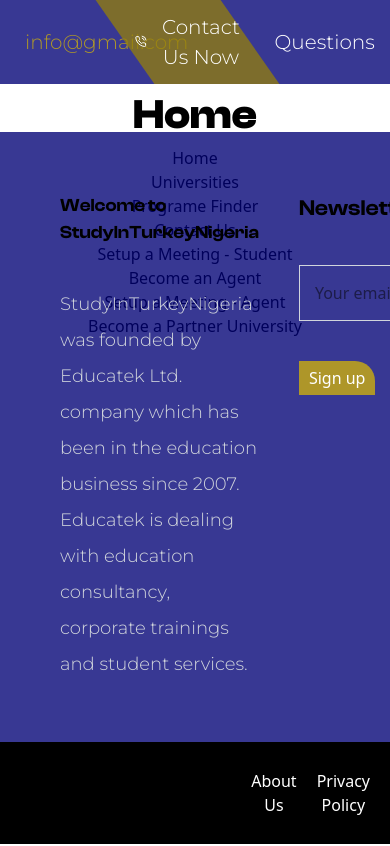
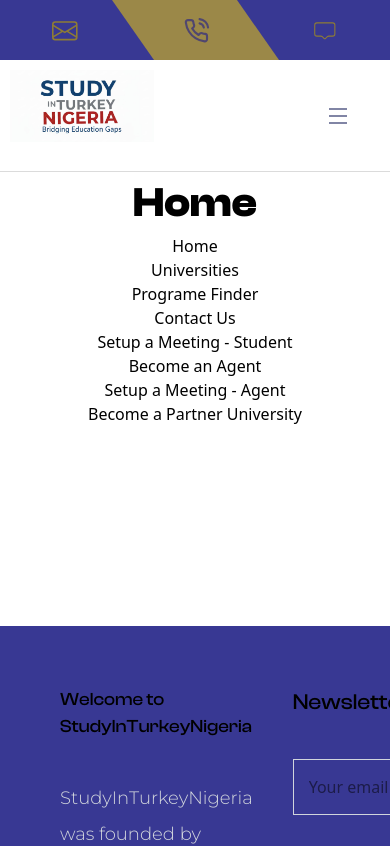
Before and after one commit to Netrue2025/studyinturkeynigeria, a React (Vite) app: page /#/ in a window 390 px wide. Shown: the top 846 px of the page. Built offline with nearby package versions, Linux system fonts and the light colour scheme.

Commit message:
New topnav update

```diff
--- a/src/Components/TopNavOne.tsx
+++ b/src/Components/TopNavOne.tsx
@@ -2,18 +2,50 @@
 import { BsEnvelope } from "react-icons/bs";
 import { FiPhoneCall } from "react-icons/fi";
 import { CiChat2 } from "react-icons/ci";
+import { RiMenuLine } from "react-icons/ri";
 
 export function TopNavOne (){
     return(
-        <div className="TopNavOne">
-            <figure>
-                <img src="/images/logo.jpeg" alt="logo image" />
-            </figure>
-            <div className="navMenu">
-                <div className="info"><BsEnvelope className="envelope"/><p>info@gmail.com</p></div>
-                <div className="contactUsNow"><FiPhoneCall className="phone"/><p>Contact Us Now</p></div>
-                <div className="question"><CiChat2 className="chat"/><p>Questions</p></div>
+        <div>
+            {/* Mobile menu */}
+            <div className="mobile-menu-container">
+                <div className="email"><BsEnvelope className="envelope"/></div>
+                <div className="phone"><FiPhoneCall className="phone-icon"/></div>
+                <div className="message"><CiChat2 className="chat"/></div>
+            </div>
+
+            {/* Destop */}
+            <div className="TopNavOne">
+                <figure>
+                    <img src="/images/logo.jpeg" alt="logo image" />
+                </figure>
+                <div className="mobile-menu"><RiMenuLine className="menu-icon"/></div>
+                <div className="navMenu">
+                    <div className="info">
+                        <BsEnvelope className="envelope"/>
+                        <div className="info-text">
+                            <span>INFO</span>
+                            <h3>@STUDYTURKEYNIGERIA.COM</h3>
+                        </div>
+                    </div>
+                    <div className="contactUsNow">
+                        <FiPhoneCall className="phone"/>
+                        <div className="contact-text">
+                            <span>CALL US NOW</span>
+                            <h3>+90 536 323 3366</h3>
+                        </div>
+                    </div>
+                    <div className="question">
+                        <CiChat2 className="chat"/>
+                        <div className="chat-text">
+                            <span>QUESTIONS?</span>
+                            <h3>CONTACT US</h3>
+                        </div>
+
+                    </div>
+                </div>
             </div>
         </div>
+
     )
 }
--- a/src/Styles/Footer.css
+++ b/src/Styles/Footer.css
@@ -5,7 +5,7 @@
   display: flex;
   flex-direction: column;
   box-sizing: border-box;
-  position: absolute;
+  position: relative;
   bottom: 0;
 }
 footer .footer-top {
@@ -15,6 +15,7 @@
   display: flex;
   gap: 40px;
   box-sizing: border-box;
+  margin-top: 200px;
 }
 footer .footer-top .about {
   max-width: 600px;
--- a/src/Styles/Footer.scss
+++ b/src/Styles/Footer.scss
@@ -5,8 +5,10 @@
   display: flex;
   flex-direction: column;
   box-sizing: border-box;
-  position: absolute;
+  position: relative;
   bottom: 0;
+
+
 
 
   .footer-top {
@@ -16,6 +18,7 @@
     display: flex;
     gap: 40px;
     box-sizing: border-box;
+     margin-top: 200px;
 
     .about {
       max-width: 600px;
--- a/src/Styles/TopNavOne.css
+++ b/src/Styles/TopNavOne.css
@@ -1,18 +1,28 @@
+.mobile-menu-container {
+  display: none;
+}
+
 .TopNavOne {
   display: flex;
   flex-direction: row;
   max-width: 100dvw;
-  max-height: 5%;
+  height: 112px;
   justify-content: space-between;
   margin: 0;
+  border-bottom: 1px solid rgba(128, 128, 128, 0.288);
 }
 .TopNavOne figure {
   width: 25%;
+  max-height: 100%;
+  position: inherit;
 }
 .TopNavOne figure img {
-  height: 84px;
+  height: 90%;
   width: auto;
   margin: auto;
+}
+.TopNavOne .mobile-menu {
+  display: none;
 }
 .TopNavOne .navMenu {
   width: 100%;
@@ -21,13 +31,27 @@
 }
 .TopNavOne .navMenu .info, .TopNavOne .navMenu .contactUsNow, .TopNavOne .navMenu .question {
   width: 32%;
-  color: white;
+  color: rgb(255, 255, 255);
   margin: 0;
+  font-weight: 700 !important;
   cursor: pointer;
   display: flex;
 }
-.TopNavOne .navMenu .info p, .TopNavOne .navMenu .contactUsNow p, .TopNavOne .navMenu .question p {
-  margin: auto 10px;
+.TopNavOne .navMenu .info .info-text, .TopNavOne .navMenu .info .contact-text, .TopNavOne .navMenu .info .chat-text, .TopNavOne .navMenu .contactUsNow .info-text, .TopNavOne .navMenu .contactUsNow .contact-text, .TopNavOne .navMenu .contactUsNow .chat-text, .TopNavOne .navMenu .question .info-text, .TopNavOne .navMenu .question .contact-text, .TopNavOne .navMenu .question .chat-text {
+  text-align: left;
+  margin: auto 15px;
+}
+.TopNavOne .navMenu .info .info-text span, .TopNavOne .navMenu .info .contact-text span, .TopNavOne .navMenu .info .chat-text span, .TopNavOne .navMenu .contactUsNow .info-text span, .TopNavOne .navMenu .contactUsNow .contact-text span, .TopNavOne .navMenu .contactUsNow .chat-text span, .TopNavOne .navMenu .question .info-text span, .TopNavOne .navMenu .question .contact-text span, .TopNavOne .navMenu .question .chat-text span {
+  font-size: 10px;
+  letter-spacing: 2.5px;
+  color: rgba(224, 224, 224, 0.671);
+  font-family: clash-display-medium;
+}
+.TopNavOne .navMenu .info .info-text h3, .TopNavOne .navMenu .info .contact-text h3, .TopNavOne .navMenu .info .chat-text h3, .TopNavOne .navMenu .contactUsNow .info-text h3, .TopNavOne .navMenu .contactUsNow .contact-text h3, .TopNavOne .navMenu .contactUsNow .chat-text h3, .TopNavOne .navMenu .question .info-text h3, .TopNavOne .navMenu .question .contact-text h3, .TopNavOne .navMenu .question .chat-text h3 {
+  color: rgba(255, 255, 255, 0.877);
+}
+.TopNavOne .navMenu .info .contact-text, .TopNavOne .navMenu .contactUsNow .contact-text, .TopNavOne .navMenu .question .contact-text {
+  transform: skew(-35deg);
 }
 .TopNavOne .navMenu .info .envelope, .TopNavOne .navMenu .info .phone, .TopNavOne .navMenu .info .chat, .TopNavOne .navMenu .contactUsNow .envelope, .TopNavOne .navMenu .contactUsNow .phone, .TopNavOne .navMenu .contactUsNow .chat, .TopNavOne .navMenu .question .envelope, .TopNavOne .navMenu .question .phone, .TopNavOne .navMenu .question .chat {
   margin: auto 5px;
@@ -40,28 +64,125 @@
 .TopNavOne .navMenu .info:hover {
   color: rgba(217, 185, 3, 0.733);
 }
+.TopNavOne .navMenu .info:hover .info-text span {
+  color: rgba(217, 185, 3, 0.733);
+}
+.TopNavOne .navMenu .info:hover .info-text h3 {
+  color: rgba(217, 185, 3, 0.733);
+}
 .TopNavOne .navMenu .info:hover .envelope {
-  transform: rotate(-15deg);
+  transform: rotate(15deg);
   margin-left: 10px;
+  transition: transform 0.5s ease-in-out;
 }
 .TopNavOne .navMenu .contactUsNow {
   transform: skew(35deg);
   background-color: rgba(150, 128, 8, 0.733);
 }
-.TopNavOne .navMenu .contactUsNow p {
-  transform: skew(-35deg);
+.TopNavOne .navMenu .contactUsNow:hover {
+  color: rgba(2, 2, 167, 0.562);
 }
-.TopNavOne .navMenu .contactUsNow:hover {
-  color: rgba(0, 0, 117, 0.781);
+.TopNavOne .navMenu .contactUsNow:hover .contact-text span {
+  color: rgba(2, 2, 167, 0.562);
+}
+.TopNavOne .navMenu .contactUsNow:hover .contact-text h3 {
+  color: rgba(2, 2, 167, 0.562);
 }
 .TopNavOne .navMenu .contactUsNow:hover .phone {
-  transform: rotate(-15deg);
+  transform: rotate(55deg);
   margin-left: 10px;
+  transition: transform 0.5s ease-in-out;
 }
 .TopNavOne .navMenu .question:hover {
   color: rgba(217, 185, 3, 0.733);
 }
+.TopNavOne .navMenu .question:hover .chat-text span {
+  color: rgba(217, 185, 3, 0.733);
+}
+.TopNavOne .navMenu .question:hover .chat-text h3 {
+  color: rgba(217, 185, 3, 0.733);
+}
 .TopNavOne .navMenu .question:hover .chat {
-  transform: rotate(-15deg);
+  transform: rotate(15deg);
   margin-left: 10px;
+  transition: transform 0.5s ease-in-out;
+}
+
+@media screen and (max-width: 991px) {
+  .mobile-menu-container {
+    display: flex;
+    width: 100dvw;
+    height: 60px;
+    background-color: rgba(0, 0, 117, 0.781);
+    justify-content: space-around;
+  }
+  .mobile-menu-container .email, .mobile-menu-container .phone, .mobile-menu-container .message {
+    width: 32%;
+    padding: 0;
+  }
+  .mobile-menu-container .email .envelope {
+    color: rgba(185, 158, 5, 0.664);
+    font-size: 2rem;
+    cursor: pointer;
+    margin: 15px auto;
+  }
+  .mobile-menu-container .phone {
+    transform: skew(35deg);
+    background-color: rgba(245, 209, 4, 0.521);
+  }
+  .mobile-menu-container .phone .phone-icon {
+    transform: skew(-35deg);
+    color: rgba(7, 7, 150, 0.5);
+    font-size: 2rem;
+    cursor: pointer;
+    margin: 15px auto;
+  }
+  .mobile-menu-container .message .chat {
+    color: rgba(185, 158, 5, 0.664);
+    font-size: 2rem;
+    margin: auto;
+    cursor: pointer;
+    margin: 15px auto;
+  }
+  .TopNavOne {
+    width: 100dvw;
+  }
+  .TopNavOne figure {
+    width: 40%;
+    padding: 10px 0;
+  }
+  .TopNavOne figure img {
+    height: 4.5rem;
+    margin: auto 10px;
+  }
+  .TopNavOne .mobile-menu {
+    display: flex;
+    flex-direction: column;
+    width: 50%;
+    min-height: 100%;
+  }
+  .TopNavOne .mobile-menu .menu-icon {
+    font-size: 1.5rem;
+    margin: auto 40px;
+    font-weight: 400;
+    align-self: self-end;
+    color: rgba(1, 8, 73, 0.493);
+  }
+  .TopNavOne .navMenu {
+    display: none;
+  }
+}
+@media screen and (max-width: 512px) {
+  .mobile-menu-container .email .envelope, .mobile-menu-container .phone .envelope, .mobile-menu-container .message .envelope {
+    font-size: 1.6rem;
+    margin: 18px auto;
+  }
+  .mobile-menu-container .email .phone-icon, .mobile-menu-container .phone .phone-icon, .mobile-menu-container .message .phone-icon {
+    font-size: 1.6rem;
+    margin: 18px auto;
+  }
+  .mobile-menu-container .email .chat, .mobile-menu-container .phone .chat, .mobile-menu-container .message .chat {
+    font-size: 1.6rem;
+    margin: 18px auto;
+  }
 }/*# sourceMappingURL=TopNavOne.css.map */
--- a/src/Styles/TopNavOne.scss
+++ b/src/Styles/TopNavOne.scss
@@ -1,21 +1,31 @@
+.mobile-menu-container{
+    display: none;
+}
+
 .TopNavOne{
     display: flex;
     flex-direction: row;
     max-width: 100dvw;
-    max-height: 5%;
+
+    height: 112px;
     justify-content: space-between;
     margin: 0;
+    border-bottom: 1px solid rgba(128, 128, 128, 0.288);
+
 
     figure{
         width: 25%;
-
+        max-height: 100%;
+        position: inherit;
         img{
-            height: 84px;
+            height: 90%;
             width: auto;
             margin: auto;
         }
     }
-
+    .mobile-menu{
+        display: none;
+    }
     .navMenu{
         width: 100%;
         display: flex;
@@ -24,15 +34,32 @@
 
         .info, .contactUsNow, .question{
             width: 32%;
-            color: white;
+            color: rgb(255, 255, 255);
             margin: 0;
+            font-weight: 700 !important;
             cursor: pointer;
             display: flex;
 
-            p{
-                // transform: skew(-30deg);
-                margin: auto 10px;
+            .info-text, .contact-text, .chat-text{
+                text-align: left;
+                margin: auto 15px;
+
+                span{
+                    font-size: 10px;
+                    letter-spacing: 2.5px;
+                    color: rgba(224, 224, 224, 0.671);
+
+                    font-family: clash-display-medium;
+                }
+                h3{
+                    // letter-spacing: 2px;
+                    color: rgba(255, 255, 255, 0.877);
+                }
             }
+            .contact-text{
+                transform: skew(-35deg);
+            }
+
             .envelope, .phone, .chat{
                 margin: auto 5px;
                 margin-left: 10px;
@@ -44,16 +71,28 @@
             }
 
 
+
+
         }
 
         .info:hover{
-        color: rgba(217, 185, 3, 0.733);
+            color: rgba(217, 185, 3, 0.733);
 
+            .info-text{
+                span{
+                    color: rgba(217, 185, 3, 0.733);
+                }
+                h3{
+                     color: rgba(217, 185, 3, 0.733);
+                }
 
-        .envelope{
-            transform: rotate(-15deg);
-            margin-left: 10px;
-        }
+            }
+
+            .envelope{
+                transform: rotate(15deg);
+                margin-left: 10px;
+                transition: transform 0.5s ease-in-out;
+            }
 
 
         }
@@ -62,25 +101,46 @@
             transform: skew(35deg);
             background-color: rgba(150, 128, 8, 0.733);
 
-            p{
-                transform: skew(-35deg);
-            }
+
         }
         .contactUsNow:hover{
-            color: rgba(0, 0, 117, 0.781);
+            color: rgba(2, 2, 167, 0.562);
+
+            .contact-text{
+                span{
+                    color: rgba(2, 2, 167, 0.562);
+                }
+                h3{
+                     color: rgba(2, 2, 167, 0.562);
+                }
+
+            }
+
             .phone{
-                transform: rotate(-15deg);
+                transform: rotate(55deg);
                 margin-left: 10px;
+                transition: transform 0.5s ease-in-out;
             }
 
         }
+
         .question:hover{
             color: rgba(217, 185, 3, 0.733);
             //   transform: skew(-30deg);
 
+            .chat-text{
+                span{
+                    color: rgba(217, 185, 3, 0.733);
+                }
+                h3{
+                     color: rgba(217, 185, 3, 0.733);
+                }
+
+            }
             .chat{
-                transform: rotate(-15deg);
+                transform: rotate(15deg);
                 margin-left: 10px;
+                transition: transform 0.5s ease-in-out;
             }
 
 
@@ -92,3 +152,110 @@
 
 
 }
+
+// Mobile View
+
+@media screen and (max-width: 991px) {
+    .mobile-menu-container{
+        display: flex;
+        width: 100dvw;
+       height: 60px;
+       background-color: rgba(0, 0, 117, 0.781);
+       justify-content: space-around;
+
+        .email, .phone, .message {
+            width: 32%;
+           padding: 0;
+
+
+        }
+        .email{
+            .envelope{
+                color: rgba(185, 158, 5, 0.664);
+                font-size: 2rem;
+
+                cursor: pointer;
+                margin: 15px auto;
+            }
+        }
+        .phone{
+            transform: skew(35deg);
+            background-color: rgba(245, 209, 4, 0.521);
+            .phone-icon{
+                transform: skew(-35deg);
+                color: rgba(7, 7, 150, 0.5);
+                font-size: 2rem;
+
+                cursor: pointer;
+
+                margin: 15px auto;
+            }
+
+        }
+        .message{
+            .chat{
+                color: rgba(185, 158, 5, 0.664);
+                font-size: 2rem;
+                margin: auto;
+                cursor: pointer;
+
+               margin: 15px auto;
+            }
+
+        }
+    }
+
+    .TopNavOne{
+        width: 100dvw;
+
+
+
+        figure{
+            width: 40%;
+            padding: 10px 0;
+
+            img{
+                height: 4.5rem;
+                margin: auto 10px;
+            }
+        }
+        .mobile-menu{
+            display: flex;
+            flex-direction: column;
+            width: 50%;
+            min-height: 100%;
+
+
+            .menu-icon{
+                font-size: 1.5rem;
+                margin: auto 40px;
+                font-weight: 400;
+                align-self: self-end;
+                color: rgba(1, 8, 73, 0.493);
+            }
+        }
+        .navMenu{
+            display: none;
+
+        }
+    }
+
+}
+@media screen and (max-width: 512px){
+    .mobile-menu-container{
+        .email, .phone, .message{
+            .envelope{
+                font-size: 1.6rem;
+                margin: 18px auto;
+            }
+            .phone-icon{
+                font-size: 1.6rem;
+                margin: 18px auto;
+            }
+            .chat{
+                font-size: 1.6rem;
+                margin: 18px auto;
+            }
+        }
+    }
+}
--- a/src/index.css
+++ b/src/index.css
@@ -93,11 +93,11 @@
   font-weight: 500;
 }
 h3{
-  font-size: 1.8rem;
-  font-family: clash-display-semibold;
-  font-weight: 500;
+  font-size: 1rem;
+  font-family: clash-display-medium;
+
 }
 p{
-  font-size: 1.25rem;
+  font-size: 1.2rem;
   font-family: montserrat-light;
 }
```
Also changed, not shown: src/App.css (line endings or trailing spaces), 2 other files (tests, documents, lock files or other folders).
